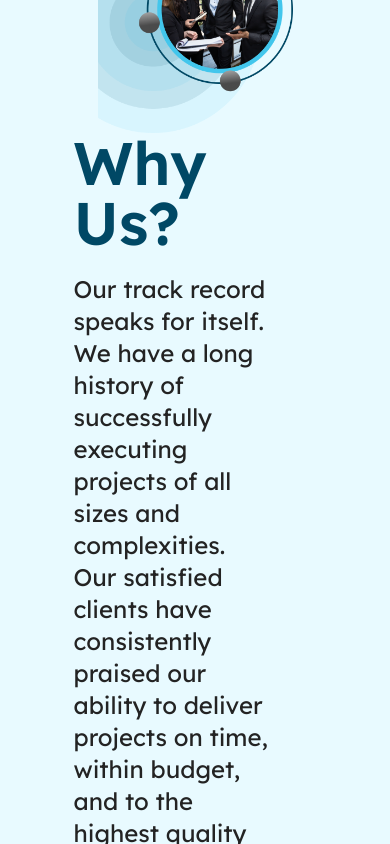
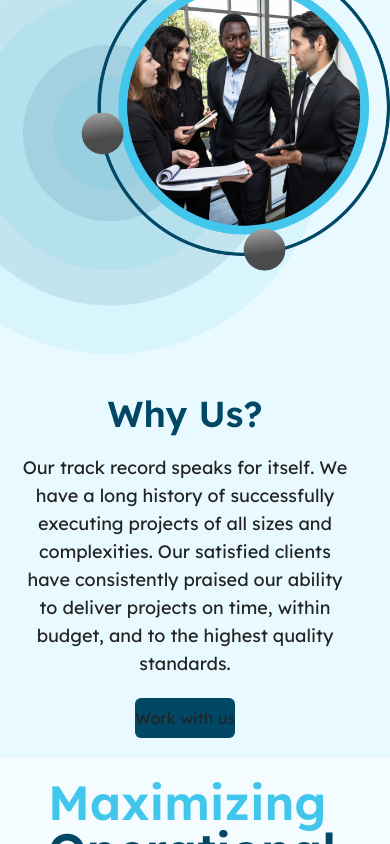
Before and after one commit to blossomobasi/sesto-elemento, a Next.js app: page / in a window 390 px wide. Shown: the part 2280-3124 px from the top of the page. Built offline with nearby package versions, Linux system fonts and the light colour scheme.

Commit message:
Style: Implement responsiveness for WhyUs component

```diff
--- a/src/components/WhyUs.tsx
+++ b/src/components/WhyUs.tsx
@@ -5,23 +5,25 @@ import Image from "next/image";
 const WhyUs = () => {
     return (
         <section className="bg-primaryVeryLight py-5">
-            <div className="gap-x-8 flex flex-col md:flex-row items-center justify-between">
+            <div className="gap-x-8 flex flex-col md:flex-row items-center justify-between gap-y-10 md:gap-y-0">
                 <Image
                     src="/images/why_us.png"
                     alt="Why Us"
-                    className="w-1/2"
+                    className="md:w-1/2"
                     width={1000}
                     height={1000}
                 />
-                <div className="flex flex-col items-start gap-y-5 mr-12 w-1/2">
-                    <h2 className="text-6xl font-semibold text-secondary">Why Us?</h2>
-                    <p className="text-2xl">
+                <div className="flex flex-col md:items-start gap-y-5 md:mr-12 mr-5 md:w-1/2 px-5 md:text-start text-center">
+                    <h2 className="lg:text-6xl text-4xl font-semibold text-secondary">Why Us?</h2>
+                    <p className="lg:text-2xl text-lg">
                         Our track record speaks for itself. We have a long history of successfully
                         executing projects of all sizes and complexities. Our satisfied clients have
                         consistently praised our ability to deliver projects on time, within budget,
                         and to the highest quality standards.
                     </p>
-                    <Button>Work with us</Button>
+                    <span>
+                        <Button>Work with us</Button>
+                    </span>
                 </div>
             </div>
         </section>
```
